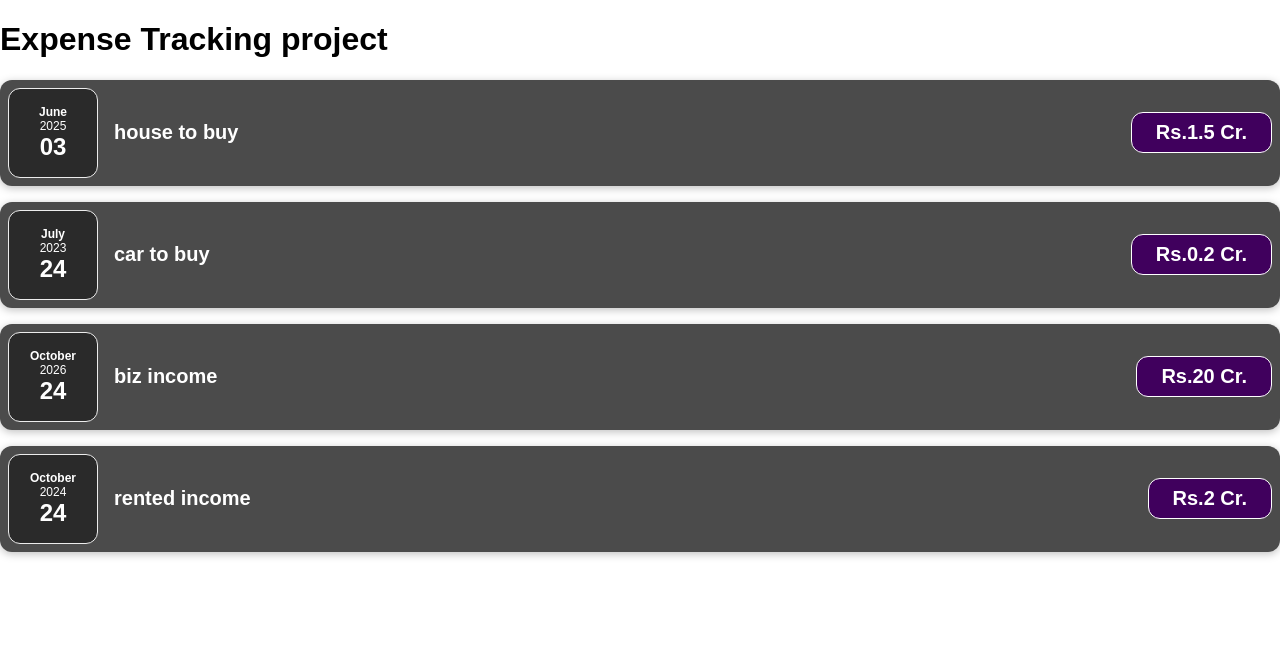
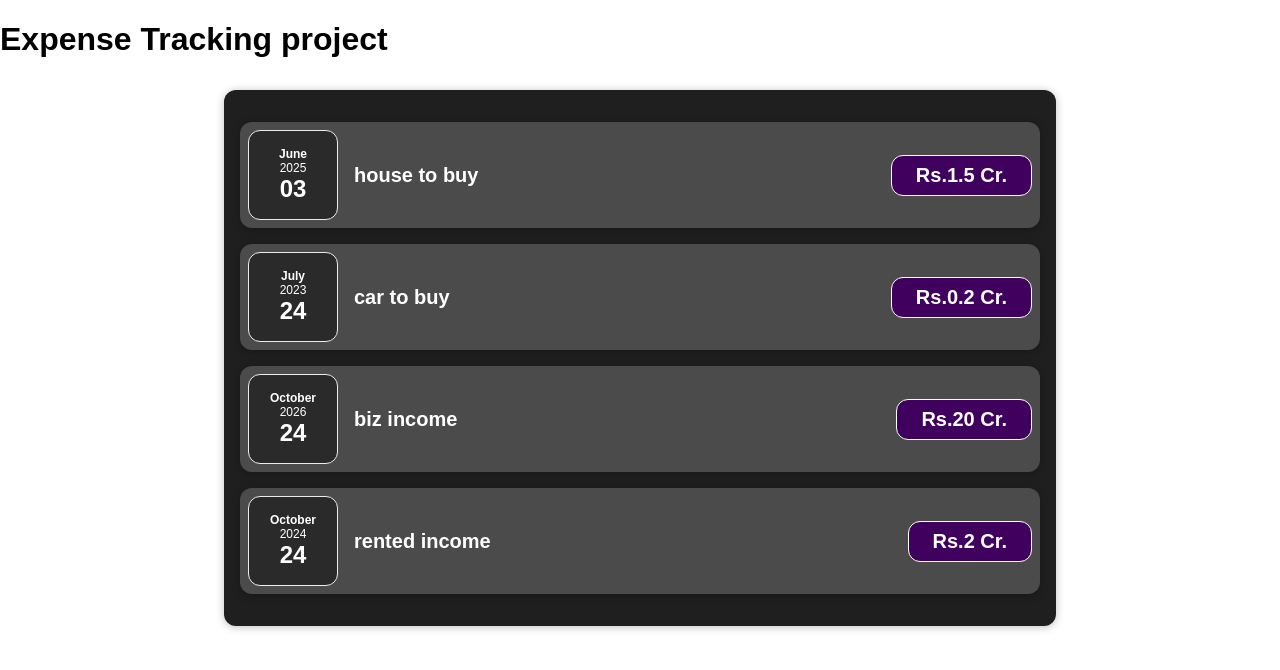
Before and after one commit to paras9sid/expense_tracker_react, a React (Create React App) app: page / in a window 1280 px wide. Shown: the top 670 px of the page. Built offline with nearby package versions, Linux system fonts and the light colour scheme.

Commit message:
expenses component created and app com simplified

```diff
--- a/src/App.js
+++ b/src/App.js
@@ -1,9 +1,8 @@
 import React from "react";
 
-import ExpenseItem from "./components/ExpenseItem";
+import Expenses from "./components/Expenses";
 
-function App(props) {
-  //dummy data hard coded -rendered via props
+function App() {
   const expenses = [
     {
       id: 1,
@@ -33,28 +32,7 @@
   return (
     <div className="App">
       <h1>Expense Tracking project</h1>
-      {/* expense value set dynamiccaly by props below inside single curly braces */}
-      <ExpenseItem
-        title={expenses[0].title}
-        date={expenses[0].date}
-        amount={expenses[0].amount}
-      />
-      <ExpenseItem
-        title={expenses[1].title}
-        date={expenses[1].date}
-        amount={expenses[1].amount}
-      />
-
-      <ExpenseItem
-        title={expenses[2].title}
-        date={expenses[2].date}
-        amount={expenses[2].amount}
-      />
-      <ExpenseItem
-        title={expenses[3].title}
-        date={expenses[3].date}
-        amount={expenses[3].amount}
-      />
+      <Expenses items={expenses} />
     </div>
   );
 }
--- /dev/null
+++ b/src/components/Expenses.css
@@ -0,0 +1,9 @@
+.expenses {
+  padding: 1rem;
+  background-color: rgb(31, 31, 31);
+  margin: 2rem auto;
+  width: 50rem;
+  max-width: 95%;
+  border-radius: 12px;
+  box-shadow: 0 1px 8px rgba(0, 0, 0, 0.25);
+}
--- /dev/null
+++ b/src/components/Expenses.js
@@ -0,0 +1,34 @@
+import React from "react";
+import "./Expenses.css";
+import ExpenseItem from "./ExpenseItem";
+
+function Expenses(props) {
+  return (
+    <div className="expenses">
+      <ExpenseItem
+        title={props.items[0].title}
+        date={props.items[0].date}
+        amount={props.items[0].amount}
+      />
+
+      <ExpenseItem
+        title={props.items[1].title}
+        date={props.items[1].date}
+        amount={props.items[1].amount}
+      />
+
+      <ExpenseItem
+        title={props.items[2].title}
+        date={props.items[2].date}
+        amount={props.items[2].amount}
+      />
+      <ExpenseItem
+        title={props.items[3].title}
+        date={props.items[3].date}
+        amount={props.items[3].amount}
+      />
+    </div>
+  );
+}
+
+export default Expenses;
```
